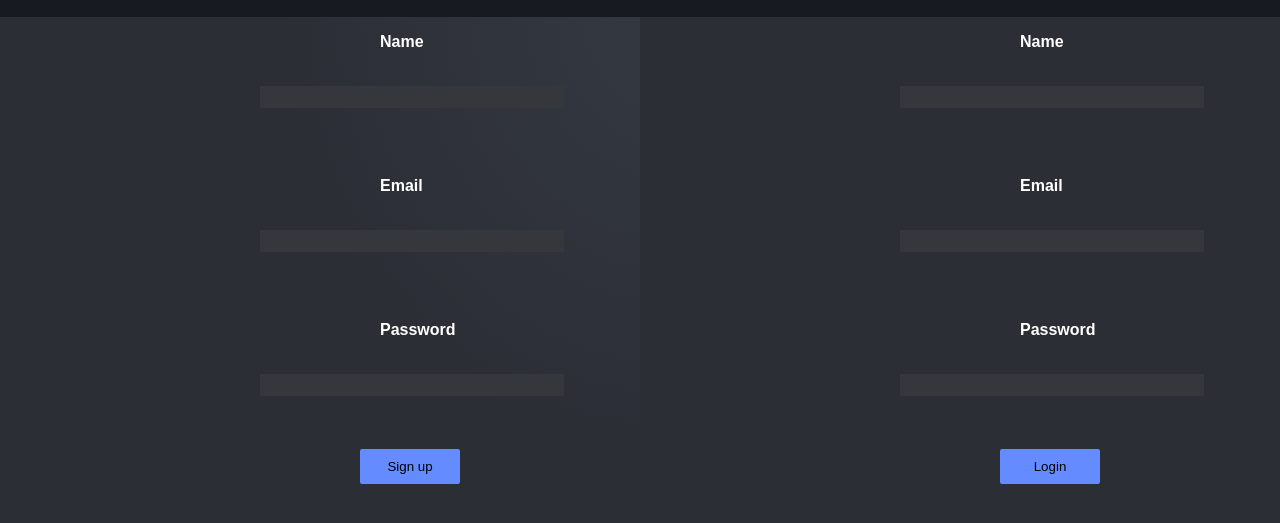
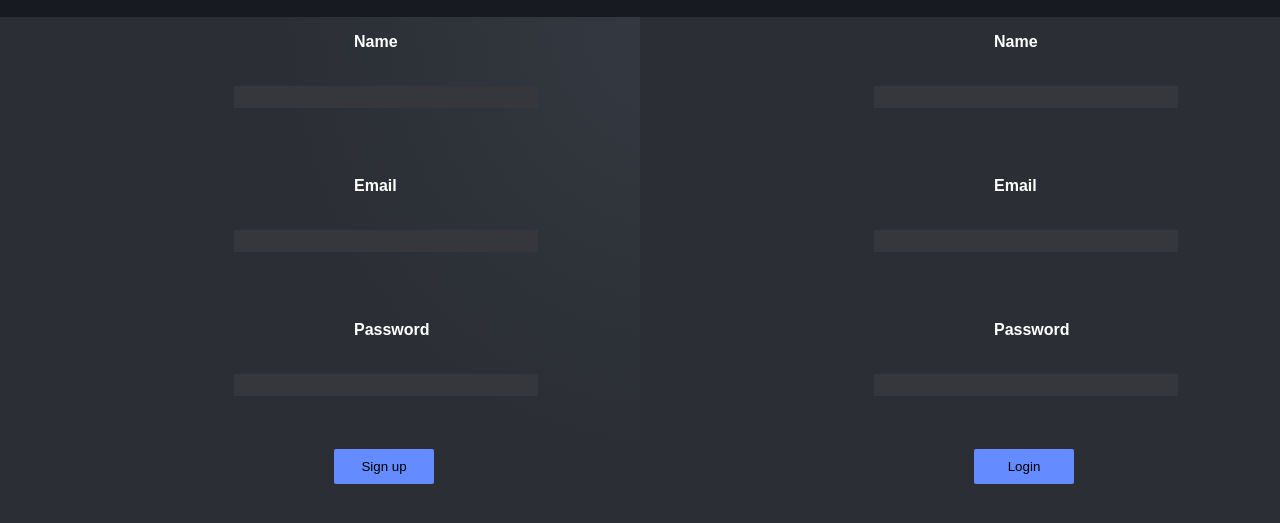
Before and after one commit to FilipK03/team, a website: page public/index.html in a window 1280 px wide. Shown: the part 87-610 px from the top of the page. Drawn offline with Linux system fonts and the light colour scheme.

Commit message:
small_scale_fix

```diff
--- a/public/style.css
+++ b/public/style.css
@@ -34,6 +34,7 @@ h2 {
 }
 
 .child1 {
+
     background: radial-gradient(60.12% 60.12% at 104.83% -0.03%, rgb(74, 81, 92, 0.3) 0%, rgba(74, 81, 92, 0) 100%);
     width: 50%;
     height: 90vh;
@@ -89,8 +90,8 @@ height: 8vh;
 }
 
 .align1 {
-margin-left: 250px;
-    width: 25%;
+margin-left: 35%;
+    width: 30%;
     height: 16vh;
 }
 
```
